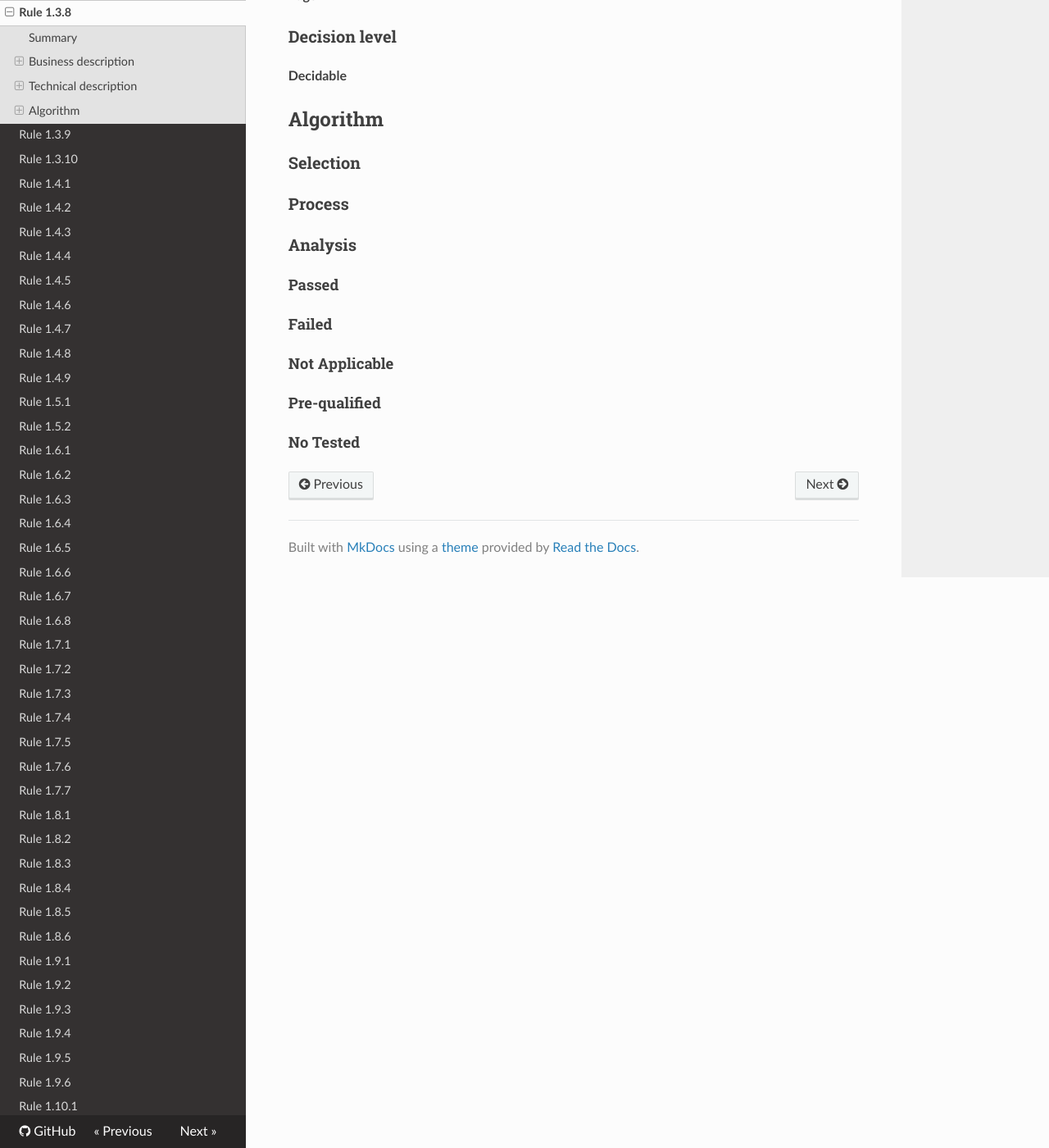
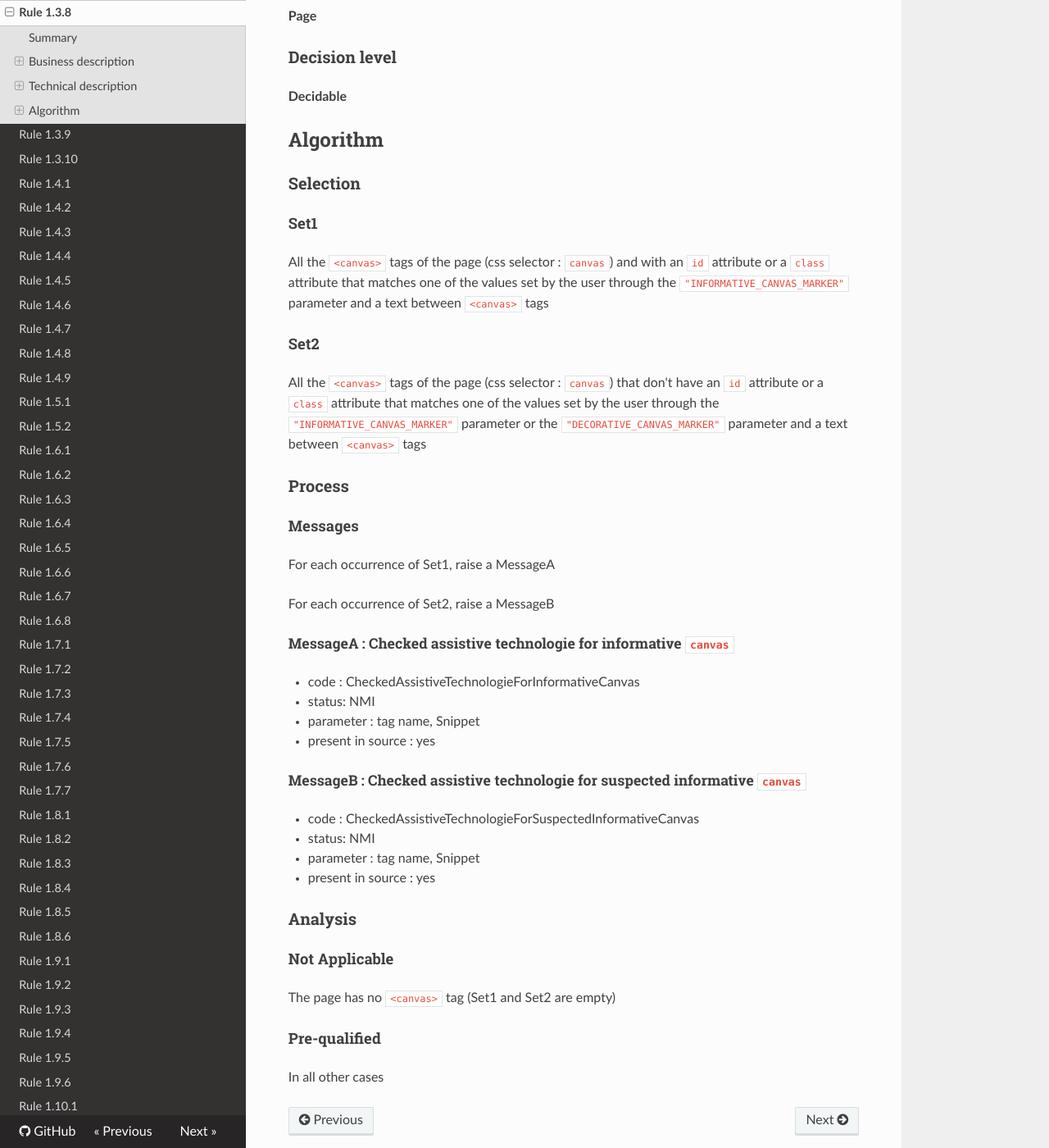
Before and after one commit to Tanaguru/Tanaguru-rules-RGAA-3-doc, an MkDocs documentation site: the page built from docs/Rule-1-3-8.md, in a window 1280 px wide and 1400 px high, scrolled down 885 px. Shown: the whole window at 82% size. Built offline with MkDocs 1.6.1, drawn with Linux system fonts in a browser that asks for light colours; nearby versions of some CDN libraries; old or Windows-style settings are respelled for this version of MkDocs; some of the changed text lies outside the part shown.

Commit message:
Update Rule-1-3-8.md

```diff
--- a/docs/Rule-1-3-8.md
+++ b/docs/Rule-1-3-8.md
@@ -2,7 +2,7 @@
 
 ## Summary
 
-@@@ TO-DO
+This test consists in checking for each informative bitmap image (`canvas` tag) with an alternative are compatible with assistive Technology.
 
 ## Business description
 
@@ -36,16 +36,42 @@ Pour chaque image bitmap porteuse d'information (balise `canvas`) et poss&eacute
 
 ### Selection
 
+#### Set1
+
+All the `<canvas>` tags of the page (css selector : `canvas`) and with an `id` attribute or a `class` attribute that matches one of the values set by the user through the `"INFORMATIVE_CANVAS_MARKER"` parameter and a text between `<canvas>` tags
+
+#### Set2
+
+All the `<canvas>` tags of the page (css selector : `canvas`) that don't have an `id` attribute or a `class` attribute that matches one of the values set by the user through the `"INFORMATIVE_CANVAS_MARKER"` parameter or the `"DECORATIVE_CANVAS_MARKER"` parameter and a text between `<canvas>` tags
+
 ### Process
+
+#### Messages
+
+For each occurrence of Set1, raise a MessageA
+
+For each occurrence of Set2, raise a MessageB
+
+##### MessageA : Checked assistive technologie for informative `canvas`
+
+-    code : CheckedAssistiveTechnologieForInformativeCanvas
+-    status: NMI
+-    parameter : tag name, Snippet
+-    present in source : yes
+
+##### MessageB : Checked assistive technologie for suspected informative `canvas`
+
+-    code : CheckedAssistiveTechnologieForSuspectedInformativeCanvas
+-    status: NMI
+-    parameter : tag name, Snippet
+-    present in source : yes
 
 ### Analysis
 
-#### Passed
+#### Not Applicable
 
-#### Failed
-
-#### Not Applicable
+The page has no `<canvas>` tag (Set1 and Set2 are empty)
 
 #### Pre-qualified
 
-#### No Tested
+In all other cases
```
